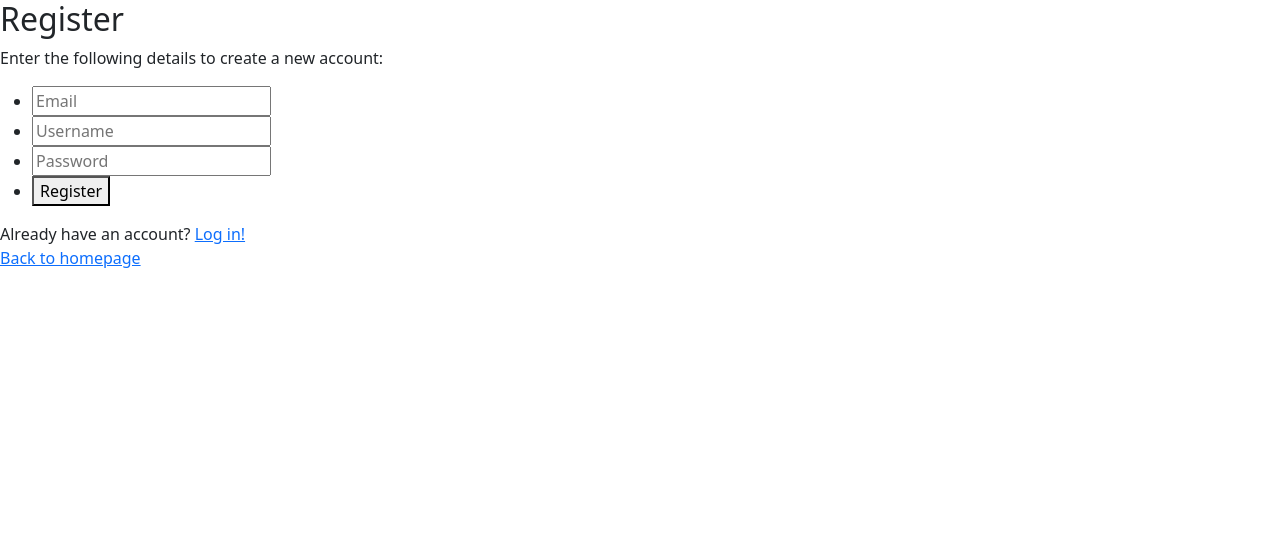
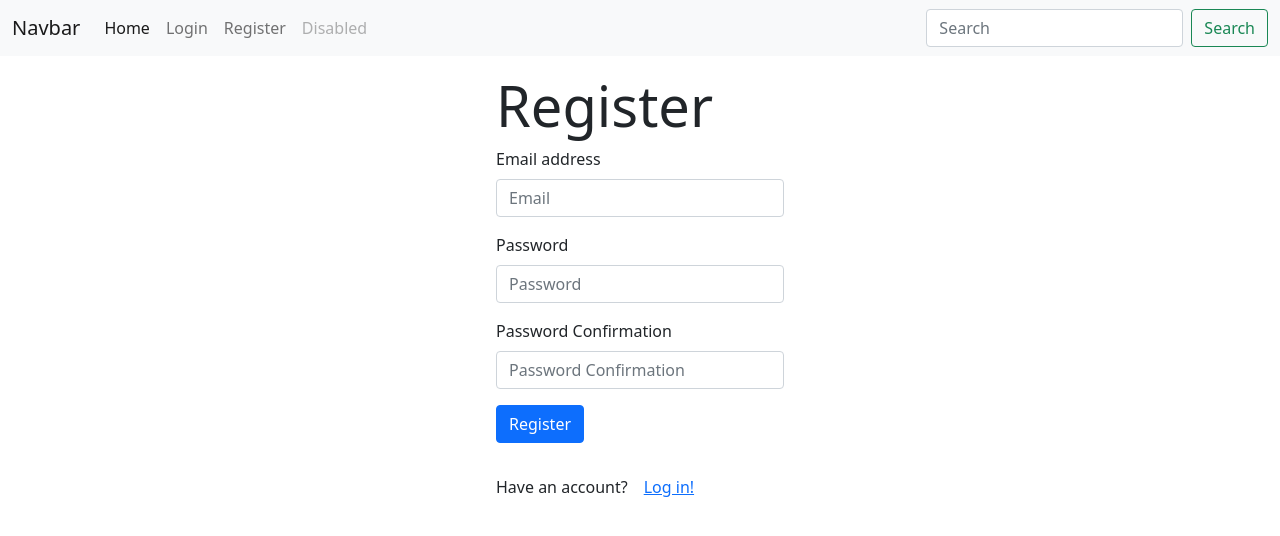
Before and after one commit to Ahallal91/CCA3-CloudFitness, a Flask app: page /register in a window 1280 px wide. Shown: the top 536 px of the page. Run offline with Flask 2, Linux system fonts and the light colour scheme; some libraries are stand-ins or nearby versions.

Commit message:
feature: register cognito now functional, confirm_sign-up not yet complete

```diff
--- a/app/config.json
+++ b/app/config.json
@@ -1,10 +1,12 @@
 {
   "recaptcha-api": {
+    "secret-key": "6LdjNssaAAAAACf7R0kBGYlC1NqCHOaSpm44Pf_B",
     "url": "https://www.google.com/recaptcha/api/siteverify"
   },
   "cognito": {
     "REGION": "ap-southeast-2",
     "USER_POOL_ID": "ap-southeast-2_nNzqp63yX",
-    "APP_CLIENT_ID": "576ngbmbcef2gmljopga4a7qak"
+    "APP_CLIENT_ID": "576ngbmbcef2gmljopga4a7qak",
+    "APP_CLIENT_SECRET": "1nrrof2igq86oqs9uiehb8guvlfqe423t2af1r4qkkfjjho2aohu"
   }
 }
--- a/app/session/register.py
+++ b/app/session/register.py
@@ -1,5 +1,8 @@
 import json
 import boto3
+import hmac
+import hashlib
+import base64
 from flask import Blueprint, render_template, request
 
 
@@ -9,16 +12,44 @@ register_bp = Blueprint(
     static_folder='static'
 )
 
-def registerCognito(email, username, password):
-    with open('app/config.json') as f:
-        data = json.load(f)
-    cognito = data.get('cognito')
-    client = boto3.client('cognito-idp', region_name=cognito['REGION'])
-    response = client.confirm_sign_up(
-        ClientId=cognito['USER_POOL_ID'],
+with open('app/config.json') as f:
+    data = json.load(f)
+cognito = data.get('cognito')
+client = boto3.client('cognito-idp', region_name=cognito['REGION'])
+user_pool_id = cognito['USER_POOL_ID']
+client_id = cognito['APP_CLIENT_ID']
+client_secret = cognito['APP_CLIENT_SECRET']
+
+def secret_hash(username):
+    message = username + client_id
+    dig = hmac.new(bytearray(client_secret, "utf-8"), msg=message.encode('UTF-8'),
+                    digestmod=hashlib.sha256).digest()
+    return base64.b64encode(dig).decode()
+
+def register_cognito(username, email, password):
+    response = client.sign_up(
+        ClientId=client_id,
+        SecretHash=secret_hash(username),
         Username=username,
-        Email=email,
-        Password=password
+        Password=password,
+        UserAttributes=[
+            {
+                "Name": "email",
+                "Value": email
+            },
+            {
+                "Name": "preferred_username",
+                "Value": "email"
+            }
+        ],
+    )
+    return response
+
+def confirm_cognito(username, confirm_code):
+    response = client.sign_up(
+        ClientId=client_id,
+        Username=username,
+        ConfirmationCode=confirm_code
     )
     return response
 
@@ -27,8 +58,21 @@ def register():
     if request.method == 'GET':
         return render_template("register.html")
     if request.method == 'POST':
+        # email = request.form['email']
+        # password = request.form['password']
+        username1 = 'testuser2'
+        email2 = username1
+        password1 = "#Abc1234"
+        success = register_cognito(email2, username1, password1)
+        return render_template("confirm_register.html")
+
+@register_bp.route('/confirm/register', methods=["GET", "POST"])
+def confirm_register():
+    if request.method == 'GET':
+        return render_template("confirm_register.html")
+    if request.method == 'POST':
         email = request.form['email']
-        username = request.form['username']
-        password = request.form['password']
-        success = registerCognito(email, username, password)
+        code = request.form['confirm']
+        success = confirm_cognito(email, code)
         print(success)
+        return render_template("confirm_register.html")
--- a/app/session/templates/register.html
+++ b/app/session/templates/register.html
@@ -1,26 +1,34 @@
-{% extends "wrapper.html" %}
-{% block title %}Register{% endblock %}
-
-{% block main_view %}
-
-<form method="POST" enctype="multipart/form-data">
-    <div class="center-box with-shadow">
-        <header class="form-header">
-            <h2>Register</h2>
-            {{ macros.print_flash_messages() }}
-            <p>Enter the following details to create a new account:</p>
-            {% if status %} <p style="color: red; margin: 2% auto">{{ status.value }}</p> {% endif %}
-        </header>
-        <div class="no-bullet login-fields">
-            <ul>
-                <li><input name="email" class="input-field" type="text" placeholder="Email" required></li>
-                <li><input name="username" class="input-field" type="text" placeholder="Username" required></li>
-                <li><input name="password" class="input-field" type="password" placeholder="Password" required></li>
-                <li><button type="submit" class="login-button">Register</button></li>
-            </ul>
-            <p style="margin: 0 auto;">Already have an account? <a href="{{ url_for('login_bp.login')}}">Log in!</a></p>
-            <p style="margin: 0 auto;"><a href="{{ url_for('home_bp.home')}}">Back to homepage</a></p>
-        </div>
+{% extends "layout.html" %} {% block title %}Register{% endblock %} {% block content %}
+<div class="w-25 p-3 container-sm">
+<form method="POST" action="/register">
+    <header class="mx-10">
+      <h2 class="display-4">Register</h2>
+      {{ macros.print_flash_messages() }}
+    </header>
+    <div class="mb-3">
+      <label class="form-label">Email address</label>
+      <input type="email" class="form-control" id="email" placeholder="Email" >
+    </div>
+    <div class="mb-3">
+    <label class="form-label">Password</label>
+    <input type="password" class="form-control" id="password" placeholder="Password" >
+    </div>
+    <div class="mb-3">
+    <label class="form-label">Password Confirmation</label>
+    <input type="password-confirmation" class="form-control" id="password-confirmation" placeholder="Password Confirmation" >
+    </div>
+  <div class="mb-3">
+    <button type="submit" class="btn btn-primary mb-3">Register</button>
+  </div>
+  <div class="mb-3 row g-3">
+    <div class="col-auto">
+      <label for="staticEmail2">Have an account?</label>
+    </div>
+    <div class="col-auto">
+        <a href="{{ url_for('login_bp.login')}}">Log in!</a>
+    </div>
     </div>
 </form>
-{% endblock main_view %}
+</div>
+</div>
+{% endblock content %}
--- a/app/templates/layout.html
+++ b/app/templates/layout.html
@@ -24,17 +24,9 @@
           <li class="nav-item">
             <a class="nav-link" href="/login">Login</a>
           </li>
-          <li class="nav-item dropdown">
-            <a
-              class="nav-link dropdown-toggle"
-              href="#"
-              id="navbarDropdown"
-              role="button"
-              data-bs-toggle="dropdown"
-              aria-expanded="false"
-            >
-              Dropdown
-            </a>
+          <li class="nav-item">
+            <a class="nav-link" href="/register">Register</a>
+          </li>
             <ul class="dropdown-menu" aria-labelledby="navbarDropdown">
               <li><a class="dropdown-item" href="#">Action</a></li>
               <li><a class="dropdown-item" href="#">Another action</a></li>
```
Also changed, not shown: app/session/login.py (+14 -13 lines), app/session/templates/confirm_register.html (added, +23 -0 lines), app/session/templates/login.html (+7 -13 lines).
